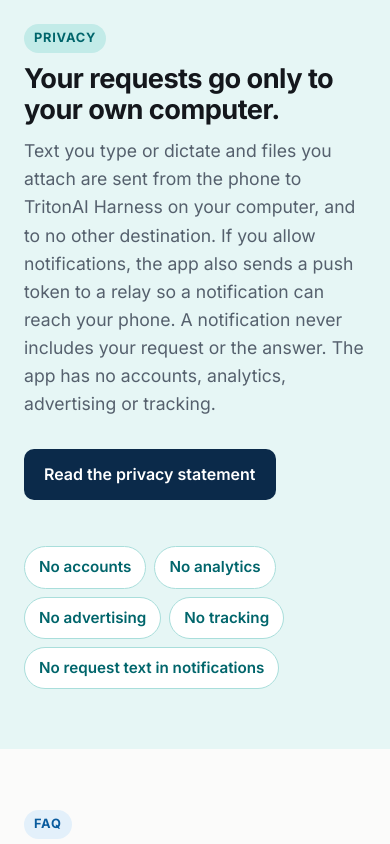
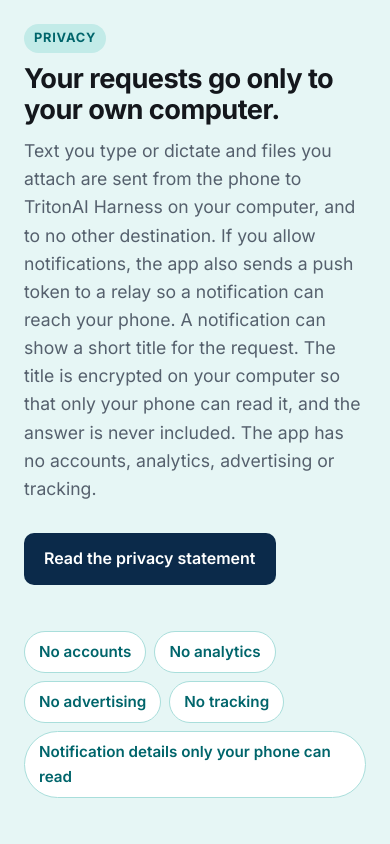
Before and after one commit to bpollak/harness-chat, a plain HTML site: page index.html in a window 390 px wide. Shown: the part 10380-11224 px from the top of the page. Drawn offline with Linux system fonts and the light colour scheme.

Commit message:
Privacy wording: a notification can show a title only the phone can read
Co-Authored-By: Claude Fable 5.2 <noreply@anthropic.com>
Claude-Session: https://claude.ai/code/session_01Np5LLGwxWsHBdf3EWVDB9q

```diff
--- a/index.html
+++ b/index.html
@@ -249,11 +249,11 @@
     <div>
       <p class="kicker">Privacy</p>
       <h2>Your requests go only to your own computer.</h2>
-      <p class="sub">Text you type or dictate and files you attach are sent from the phone to TritonAI Harness on your computer, and to no other destination. If you allow notifications, the app also sends a push token to a relay so a notification can reach your phone. A notification never includes your request or the answer. The app has no accounts, analytics, advertising or tracking.</p>
+      <p class="sub">Text you type or dictate and files you attach are sent from the phone to TritonAI Harness on your computer, and to no other destination. If you allow notifications, the app also sends a push token to a relay so a notification can reach your phone. A notification can show a short title for the request. The title is encrypted on your computer so that only your phone can read it, and the answer is never included. The app has no accounts, analytics, advertising or tracking.</p>
       <p><a class="btn solid" href="https://tritonai.ucsd.edu/developer-apis/harness-phone-app-privacy.html">Read the privacy statement</a></p>
     </div>
     <ul class="pills">
-      <li>No accounts</li><li>No analytics</li><li>No advertising</li><li>No tracking</li><li>No request text in notifications</li>
+      <li>No accounts</li><li>No analytics</li><li>No advertising</li><li>No tracking</li><li>Notification details only your phone can read</li>
     </ul>
   </div>
 </section>
```
